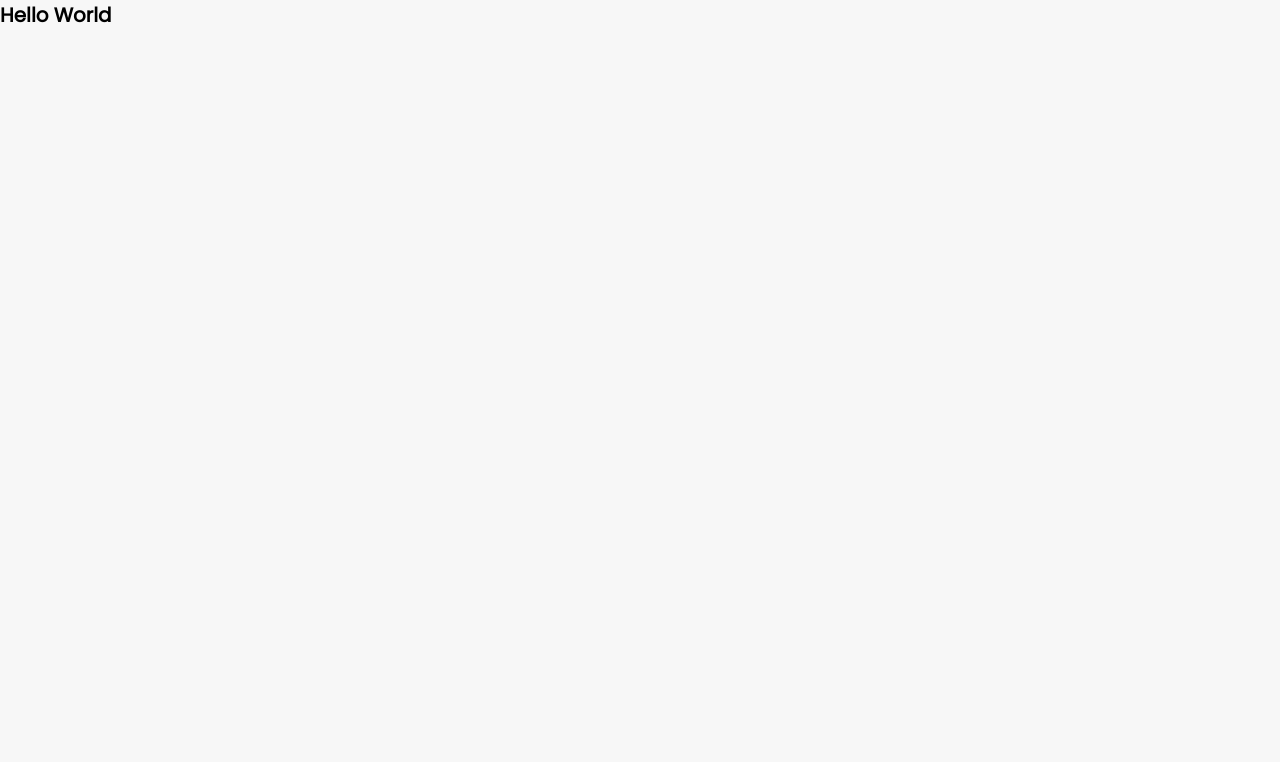
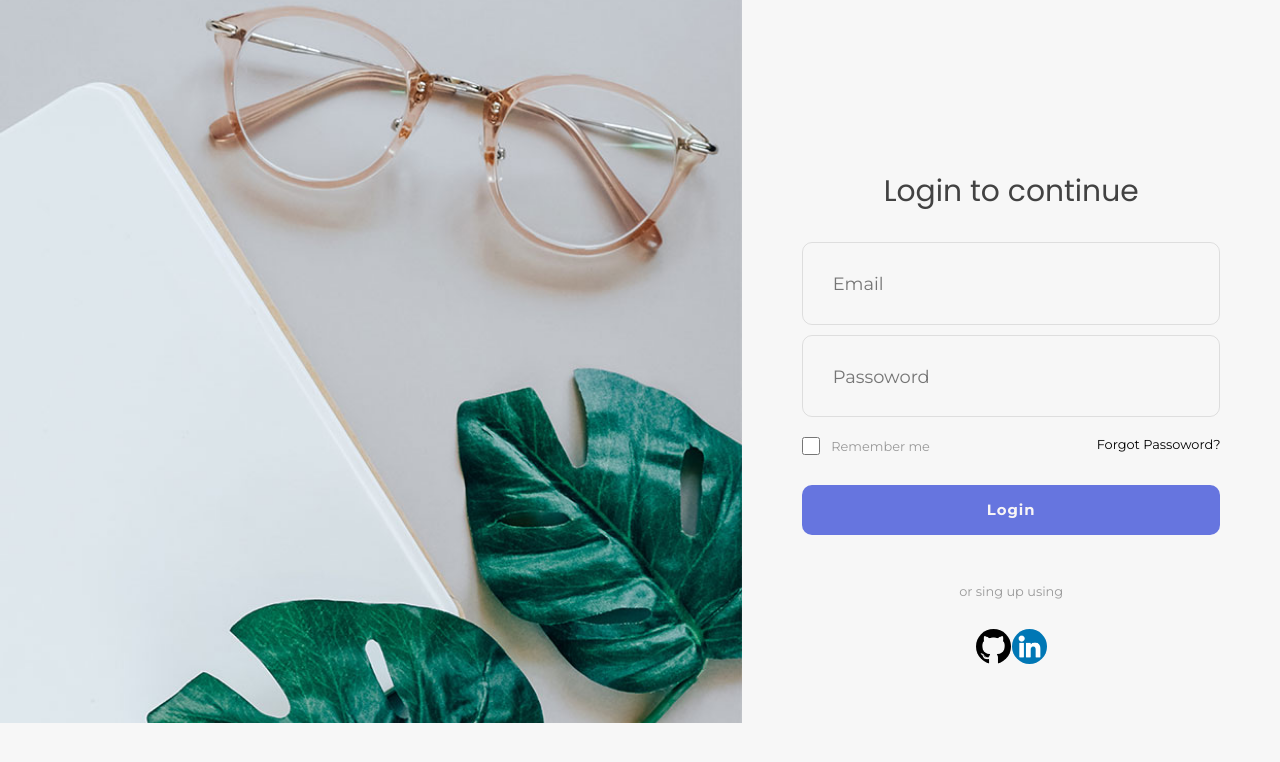
Before and after one commit to skGab/LoginPage, a React (Vite) app: page / in a window 1280 px wide. Shown: the top 762 px of the page. Built offline with nearby package versions, Linux system fonts and the light colour scheme.

Commit message:
Finalizando Front-End

```diff
--- a/src/App.jsx
+++ b/src/App.jsx
@@ -1,12 +1,15 @@
 // import logo from './logo.svg'
 import '../src/styles/global.scss'
+import BackGround from './components/BackGround/bg'
+import Formulario from './components/Formulario/form'
 
 
 function App() {
 
   return (
     <div className="main__container">
-      <h1>Hello World</h1>
+      <BackGround/>
+      <Formulario/>
     </div>
   )
 }
--- /dev/null
+++ b/src/components/BackGround/bg.jsx
@@ -0,0 +1,7 @@
+import "./bg.scss";
+
+const BackGround = () => {
+  return <div className="img__container"></div>;
+};
+
+export default BackGround;
--- /dev/null
+++ b/src/components/BackGround/bg.scss
@@ -0,0 +1,10 @@
+.img{
+    &__container{
+        width: 58%;
+        background-image: url(../../img/bg.jpg);
+        background-size: cover;
+        background-position: center;
+        background-repeat: no-repeat;
+        background-color: black;
+    }
+}
--- /dev/null
+++ b/src/components/Button/btn.jsx
@@ -0,0 +1,9 @@
+import './btn.scss'
+
+export function Button(){
+    return(
+        <div className="button__container">
+            <button className='button__container--style'>Login</button>
+        </div>
+    )
+}
--- /dev/null
+++ b/src/components/Button/btn.scss
@@ -0,0 +1,25 @@
+.button {
+  &__container {
+    width: 100%;
+    margin-top: 3rem;
+    cursor: pointer;
+
+    &--style {
+      font-size: 1.5rem;
+      font-weight: bold;
+      letter-spacing: .1rem;
+      color: rgb(248, 245, 245);
+      width: 100%;
+      padding: 1.6rem;
+      border-radius: 1rem;
+      background-color: var(--roxo);
+      outline: none;
+      border: none;
+      font-family: 'Montserrat', sans-serif;
+
+      :hover{
+        background-color: var(--black);
+      }
+    }
+  }
+}
--- /dev/null
+++ b/src/components/Formulario/form.jsx
@@ -0,0 +1,34 @@
+import { Button } from "../Button/btn";
+import { Social } from "../Rede/social";
+import "./form.scss";
+
+const Formulario = () => {
+  return (
+    <div className="form__container">
+      <form className="" action="#">
+        <div className="form__header">
+          <h1>Login to continue</h1>
+        </div>
+        <div className="form__filds">
+          <input className="form__space" type="text" placeholder="Email" />
+          <input type="text" placeholder="Passoword" />
+        </div>
+
+        <div className="form__forgot">
+          <div className="form__check">
+            <input type="checkbox" />
+            <label name="remember">Remember me</label>
+          </div>
+          <p>
+            <a href="#">Forgot Passoword?</a>
+          </p>
+        </div>
+
+        <Button />
+        <Social />
+      </form>
+    </div>
+  );
+};
+
+export default Formulario;
--- /dev/null
+++ b/src/components/Formulario/form.scss
@@ -0,0 +1,79 @@
+.form{
+    &__container{
+        width: 42%;
+        display: flex;
+        align-items: center;
+        justify-content: center;
+        padding: 17rem 6rem 6rem 6rem;
+
+        form{
+            width: 100%;
+        }
+    }
+
+    &__header{
+        color: rgb(66, 66, 66);
+        margin-bottom: 3rem;
+        font-size: 1.5rem;
+        text-align: center;
+
+        h1{
+            font-weight: 400;
+        }
+    }
+
+    &__filds{
+
+        display: flex;
+        flex-direction: column;
+
+        input{
+            font-size: 1.8rem;
+            border-radius: 10px;
+            border: solid 1px rgba(0, 0, 0, 0.103);
+            padding: 3rem;
+            background: none;
+            font-family: 'Montserrat', sans-serif;
+
+        }
+    }
+
+    &__space {
+        margin-bottom: 1rem;
+    }
+
+    &__check{
+        display: flex;
+        align-items: center;
+        justify-content: space-between;
+        width: 128px;
+        color: var(--gray);
+        font-size: 1.3rem;
+
+        input{
+            width:18px;
+            height: 18px;
+            cursor: pointer;
+        }
+    }
+
+    &__forgot{
+        font-family: 'Montserrat', sans-serif;
+        font-size: 1.3rem;
+        margin-top: 2rem;
+        display: flex;
+        justify-content: space-between;
+        width: 100%;
+
+
+
+        a{
+            color: var(--black);
+            text-decoration: none;
+        }
+    }
+
+
+
+
+}
--- /dev/null
+++ b/src/components/Rede/social.jsx
@@ -0,0 +1,18 @@
+import './social.scss'
+
+import git from '../../icons/git-icon.png'
+import insta from '../../icons/insta-icon.png'
+import link from '../../icons/link-icon.png'
+
+export function Social() {
+    return(
+        <div className="social__container">
+            <h3 className='social__title'>or sing up using</h3>
+
+            <div className="social__icons">
+                <img className='social__icons--size' src={git} alt="icone github" />
+                <img className='social__icons--size' src={link} alt="icone linkediin" />
+            </div>
+        </div>
+    )
+}
--- /dev/null
+++ b/src/components/Rede/social.scss
@@ -0,0 +1,33 @@
+.social{
+    &__container{
+        margin-top: 5rem;
+        width: 100%;
+    }
+
+    &__title{
+        text-align: center;
+        margin-bottom: 3rem;
+        font-family: 'Montserrat', sans-serif;
+        color: var(--gray);
+        font-weight: lighter;
+        font-size: 1.3rem;
+
+
+    }
+
+    &__icons{
+        margin: 0 auto;
+        display: flex;
+        align-items: center;
+        justify-content: space-between;
+        width: 17%;
+
+       &--size{
+           width: 35px;
+           height: auto;
+           border-radius: 50%;
+
+       }
+    }
+
+}
--- a/src/styles/global.scss
+++ b/src/styles/global.scss
@@ -16,3 +16,16 @@ body {
     font-family: 'Poppins', sans-serif;
     background-color: var(--branco);
 }
+
+.main {
+    &__container{
+        width: 100%;
+        background-color: var(--black);
+        display: flex;
+    }
+}
+
+img{
+    width: 100%;
+    height: auto;
+}
```
Also changed, not shown: 1 other file (tests, documents, lock files or other folders).
